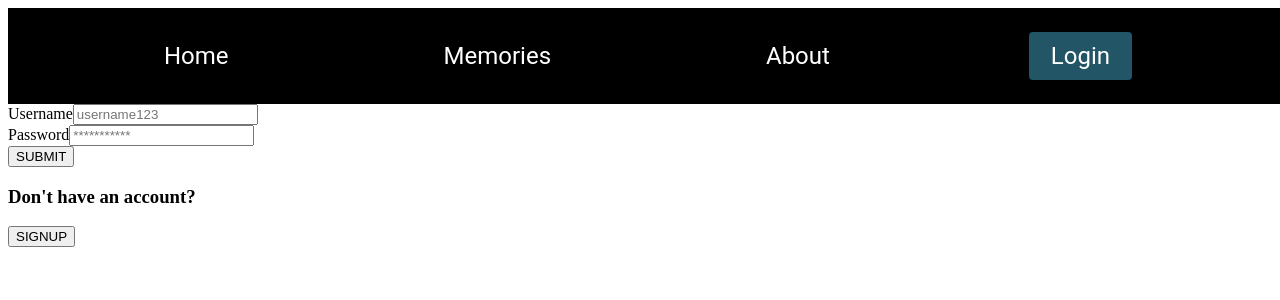
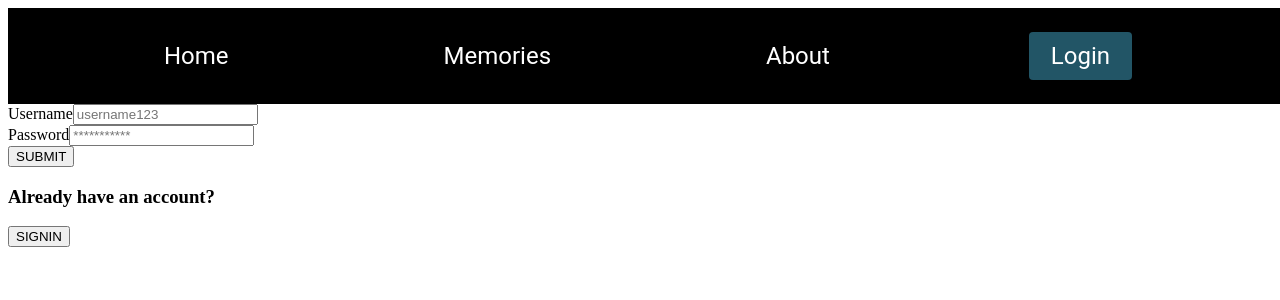
Before and after one commit to krenee411/220-Capstone, a React (Create React App) app in the folder client/: page /login in a window 1280 px wide. Both pictures are taken after a click on the button "SIGNUP". Shown: the top 300 px of the page. Built offline with nearby package versions, Linux system fonts and the light colour scheme.

Commit message:
toggleForm

```diff
--- a/client/src/App.js
+++ b/client/src/App.js
@@ -5,7 +5,8 @@ import Landing from './Landing/Landing.js';
 import About from './About/About.js';
 import Memories from './Memories/Memories.js';
 import NavBar from './NavBar/NavBar.js'
-import Login from './AuthForm/Login';
+// import Login from './AuthForm/Login';
+import RenderForm from './AuthForm/RenderForm'
 
 
 function App() {
@@ -23,7 +24,7 @@ function App() {
          <Route element={<About/>} path='/about'></Route>
 
          <Route element={<Memories/>} path='/Memories'></Route>
-         <Route element={<Login/>} path = '/login'></Route>
+         <Route element={<RenderForm/>} path = '/login'></Route>
 
        </Routes>
     </div>
--- a/client/src/AuthDisplay/AuthDisplay.js
+++ /dev/null
@@ -1 +0,0 @@
-import React from 'react';
--- a/client/src/AuthForm/Login.js
+++ b/client/src/AuthForm/Login.js
@@ -1,7 +1,10 @@
+import React from "react"
 import { useState } from 'react';
 import Form from "./Form"
 
-export default function Login(){
+export const Login = (props) => {
+
+    console.log(props)
     const [username, setUsername] = useState("");
     const [password, setPassword] = useState("");
 
@@ -14,7 +17,10 @@ export default function Login(){
         <>
             <Form submit={handleSubmit} username={username} password={password} setUsername={setUsername} setPassword={setPassword}/>
             <h3>Don't have an account?</h3>
-            <button>SIGNUP</button>
+            <button onClick={() => props.toggleForm('signup')}>SIGNUP</button>
         </>
     )
+
 }
+
+export default Login;
--- a/client/src/AuthForm/RenderForm.js
+++ b/client/src/AuthForm/RenderForm.js
@@ -1,15 +1,19 @@
 import React from 'react';
 import { useState } from "react";
-import { Login } from "./AuthForm/Login"
-import { Signup } from "./AuthForm/Signup"
+import Login from "./Login"
+import Signup from "./Signup"
 
-export default function AuthForm(){
-    const [form, setForm] = useState('login');
+export default function RenderForm(){
+    const [form, setForm] = useState("login");
+
+    const toggleForm = (formValue) => {
+        setForm(formValue);
+    }
 
     return(
         <div>
             {
-                form === "login" ? <Login/>: <Signup/>
+                form === "login" ? <Login toggleForm={toggleForm} hello="hello"/> : <Signup toggleForm={toggleForm}/>
             }
         </div>
     )
--- a/client/src/AuthForm/Signup.js
+++ b/client/src/AuthForm/Signup.js
@@ -2,7 +2,7 @@ import React from "react";
 import { useState } from "react";
 import Form from "./Form"
 
-export default function Signup(){
+export const Signup = (props) => {
     const [username, setUsername] = useState('');
     const [password, setPassword] = useState('');
 
@@ -15,7 +15,9 @@ export default function Signup(){
         <>
             <Form submit={handleSubmit} username={username} password={password} setUsername={setUsername} setPassword={setPassword}/>
             <h3>Already have an account?</h3>
-            <button>SIGNIN</button>
+            <button onClick={() => props.toggleForm('login')}>SIGNIN</button>
         </>
     )
 }
+
+export default Signup;
```
